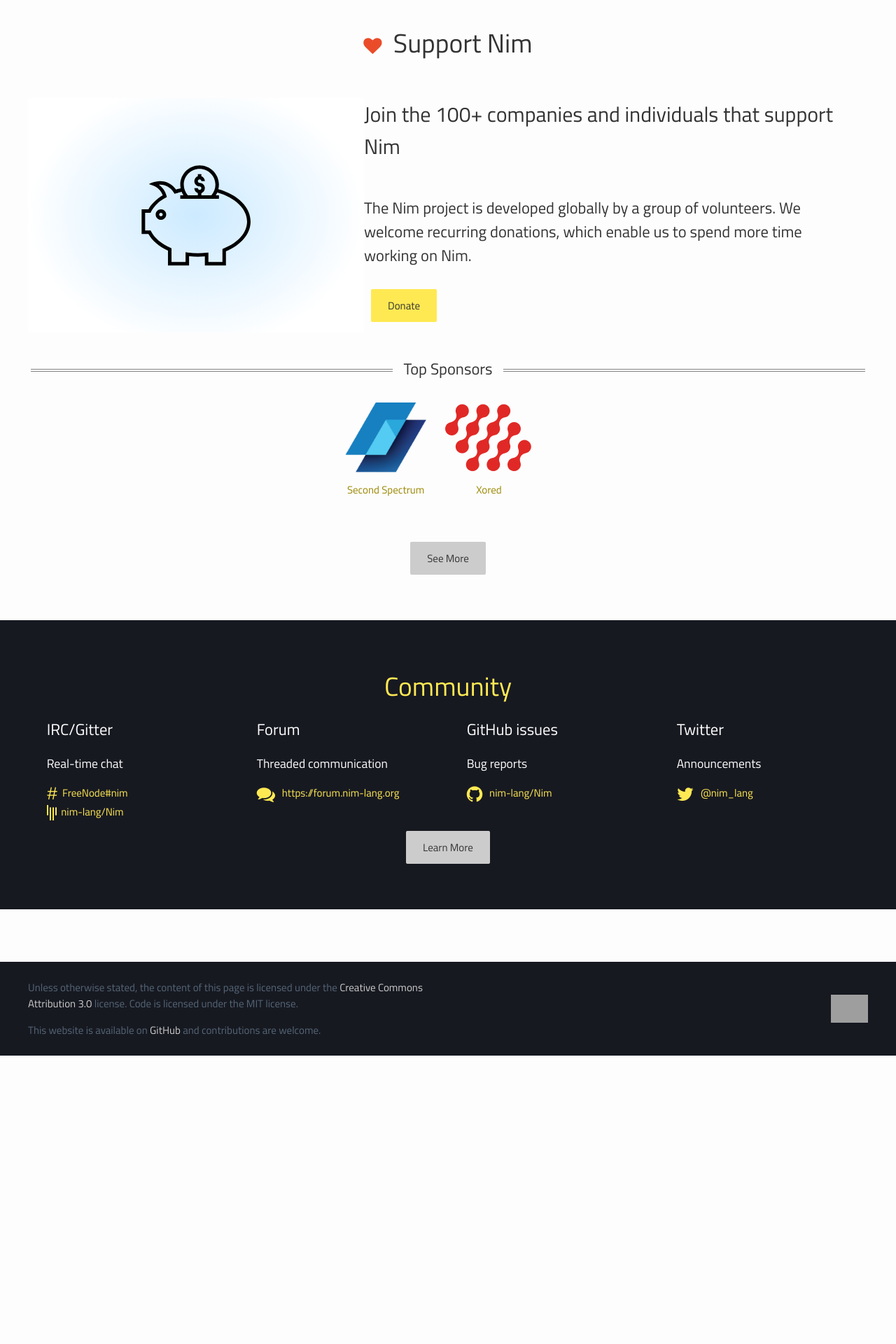
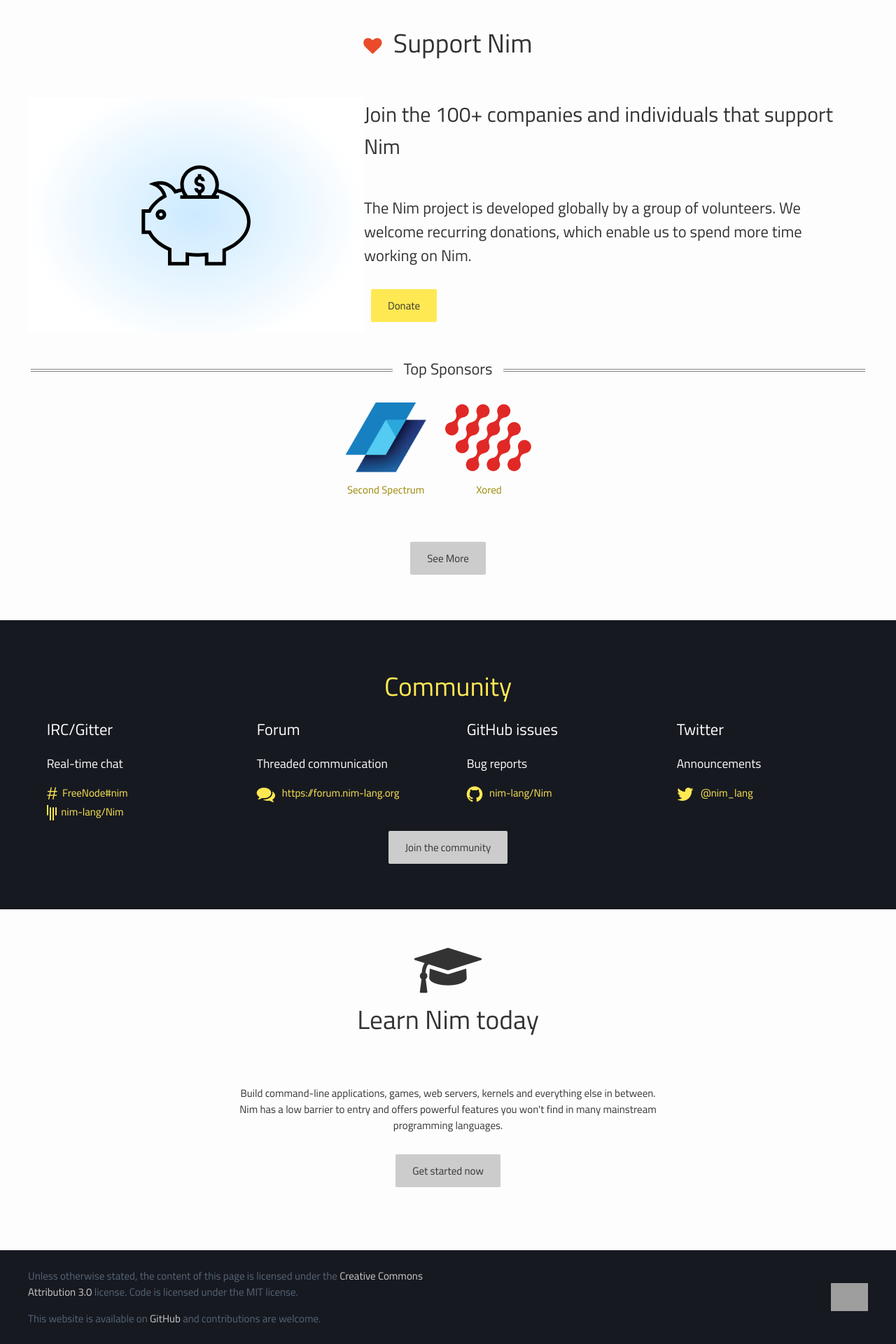
Before and after one commit to nim-lang/website, a Jekyll site: the page built from jekyll_prototype/index.html, in a window 1280 px wide. Shown: the part 1573-3493 px from the top of the page at 70% size. Built offline with Jekyll 4.4.1, drawn with Linux system fonts in a browser that asks for light colours; before the commit the page ends 3081 px from its top, so only the background shows below that; grey boxes are pictures that could not be loaded.

Commit message:
Add "Learn nim today" section to front page.

```diff
--- a/jekyll_prototype/_sass/_variables.scss
+++ b/jekyll_prototype/_sass/_variables.scss
@@ -17,3 +17,6 @@
 $menu-height: 51px;
 $menu-fade-width: 80px;
 $hr-color: #cfcfcf;
+
+
+$index-code-bg: #282a36;
--- a/jekyll_prototype/assets/css/main.scss
+++ b/jekyll_prototype/assets/css/main.scss
@@ -262,6 +262,26 @@
 
 .pure-g > div {
   box-sizing: border-box;
+}
+
+.learn-nim {
+  text-align: center;
+  .fa-graduation-cap {
+    width: 100%;
+  }
+
+}
+
+.version-button {
+  font-size: 80%;
+  background-color: $index-code-bg;
+  padding: 5pt 10pt;
+  border-radius: 5px;
+
+  &:hover, &:focus, &:active {
+    text-decoration: none;
+    color: inherit;
+  }
 }
 
 // The left part of the main page jumbotron
--- a/jekyll_prototype/index.html
+++ b/jekyll_prototype/index.html
@@ -16,6 +16,7 @@
           <li>Runs on Windows, macOS, Linux, and more</li>
         </ul>
         <div class="text-centered">
+          <!--<a class="version-button" href="#todo">v0.17.0</a>-->
           <a class="pure-button pure-button-primary" href="{{ site.baseurl }}/download/">Download</a>
           <a class="pure-button" href="{{ site.baseurl }}/examples/">Learn more</a>
         </div>
@@ -171,9 +172,28 @@
         </a>
       </div>
       <div class="pure-u-1 center">
-        <a class="pure-button" href="{{ site.baseurl }}/community/">Learn More</a>
+        <a class="pure-button" href="{{ site.baseurl }}/community/">Join the community</a>
       </div>
     </div>
 
   </section>
 </section>
+
+<section class="content learn-nim">
+  <h1 class="section-heading">
+    <i class="fa fa-graduation-cap fa-2x" aria-hidden="true"></i>
+    Learn Nim today
+  </h1>
+  <div class="pure-g center">
+    <div class="pure-u-1-2">
+      <p>
+        Build command-line applications, games, web servers, kernels and everything
+        else in between. Nim has a low barrier to entry and offers powerful
+        features you won't find in many mainstream programming languages.
+      </p>
+    </div>
+    <div class="pure-u-1 center">
+      <a class="pure-button" href="{{ site.baseurl }}/docs/tut1.html">Get started now</a>
+    </div>
+  </div>
+</section>
```
